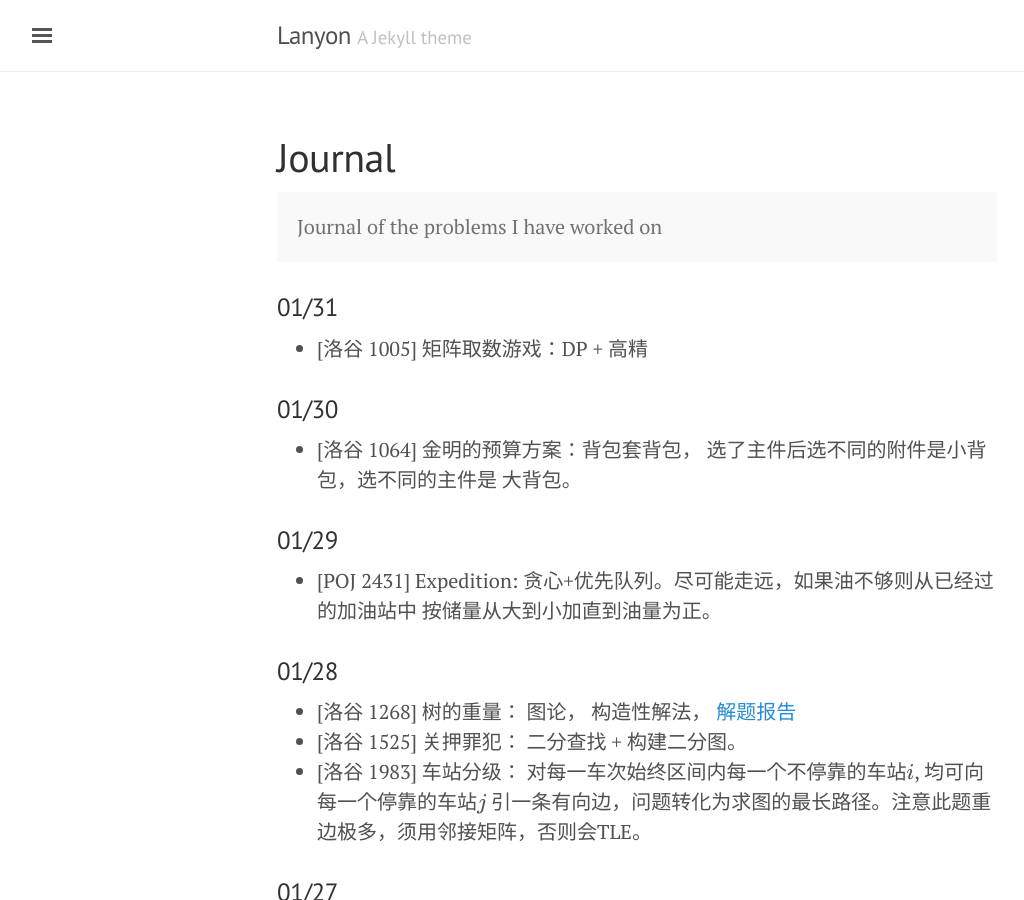
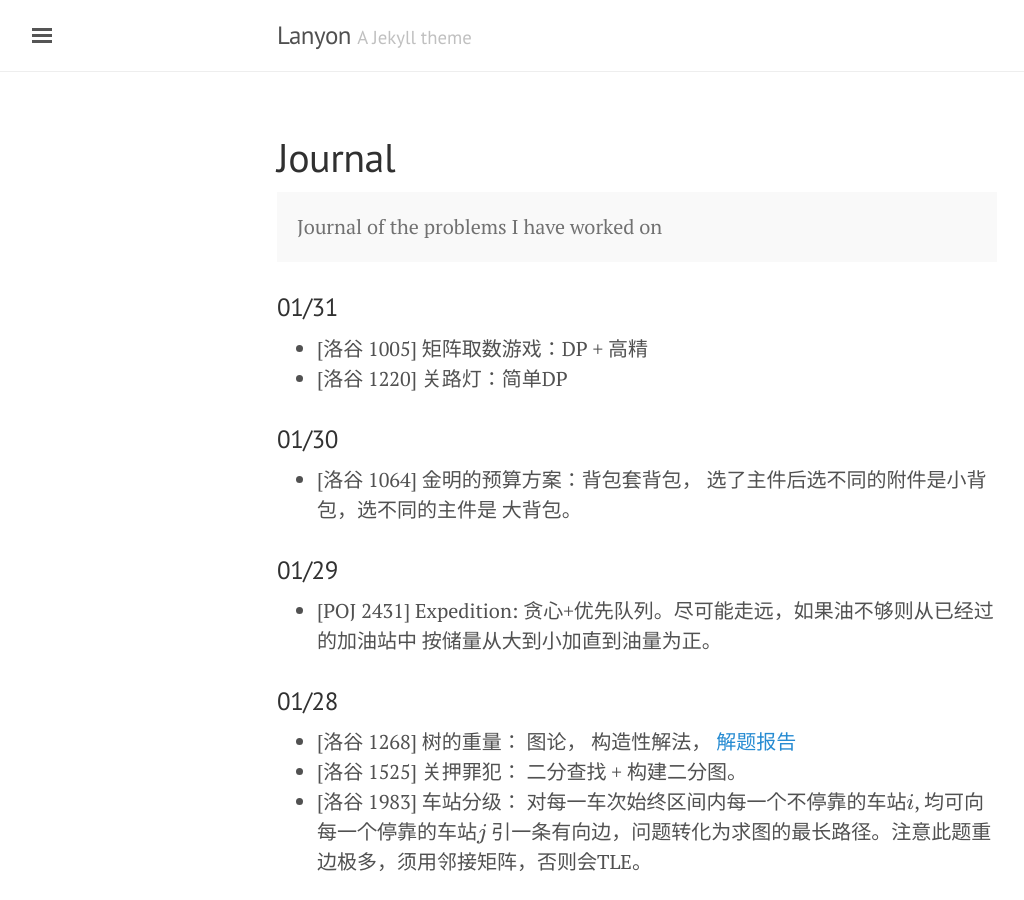
Before and after one commit to atubo/online-judge, a Jekyll site: the page built from docs/journal.md, in a window 1280 px wide and 900 px high. Shown: the whole window, without its empty margins (3-1027 px from the left). Built offline with Jekyll 4.4.1, drawn with Linux system fonts in a browser that asks for light colours; formulas are drawn with MathJax 3.

Commit message:
[Luogu 1220]

```diff
--- a/docs/journal.md
+++ b/docs/journal.md
@@ -9,6 +9,7 @@ Journal of the problems I have worked on
 
 ### 01/31
 * [洛谷 1005] 矩阵取数游戏：DP + 高精
+* [洛谷 1220] 关路灯：简单DP
 
 ### 01/30
 * [洛谷 1064] 金明的预算方案：背包套背包， 选了主件后选不同的附件是小背包，选不同的主件是
```
